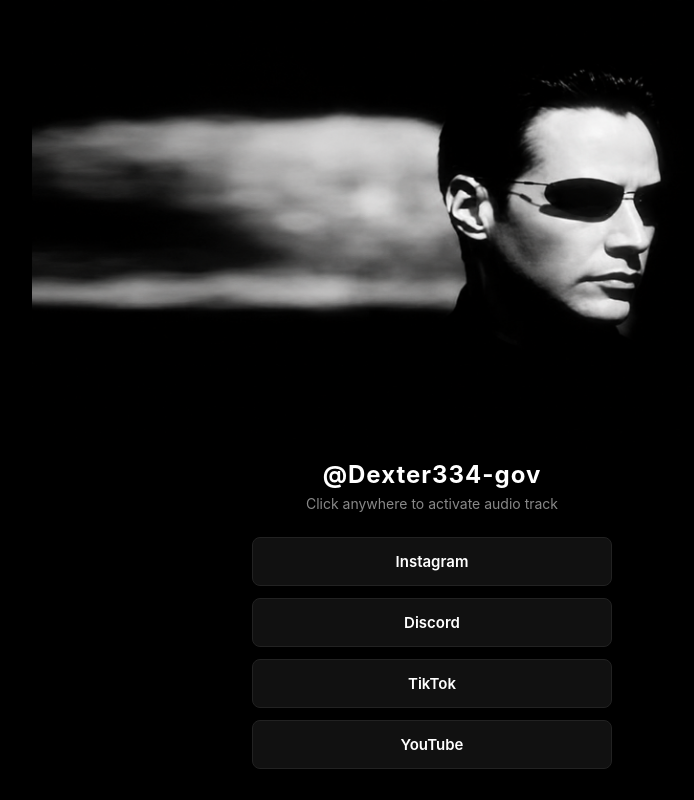
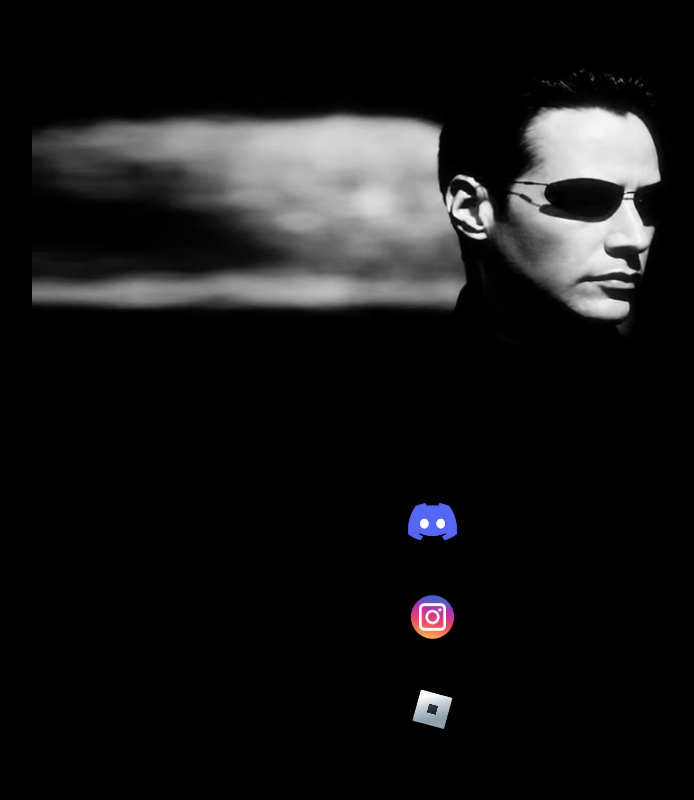
Before and after one commit to Dexter334-gov/Dexter334-gov.github.io, a plain HTML site: page index.html in a window 1280 px wide. Shown: the whole page, without its empty margins (208-902 px from the left). Drawn offline with Linux system fonts and the light colour scheme.

Commit message:
Update index.html

```diff
--- a/index.html
+++ b/index.html
@@ -11,9 +11,7 @@
             box-sizing: border-box;
         }
         body {
-            background-color: #000000; /* Pitch black matches the banner perfectly */
-            color: #ffffff;
-            font-family: -apple-system, BlinkMacSystemFont, "Segoe UI", Roboto, Helvetica, Arial, sans-serif;
+            background-color: #000000; /* Pitch black matches your banner */
             width: 100vw;
             min-height: 100vh;
             cursor: pointer;
@@ -23,69 +21,53 @@
             align-items: center;
         }
 
-        /* Container that fixes the image safely at the top */
+        /* Top Header Banner styling */
         .banner-container {
             width: 100%;
             display: flex;
             justify-content: center;
             background-color: #000000;
         }
-
         .banner-img {
             width: 100%;
-            max-width: 800px;  /* Keeps the image slightly smaller so links fit beautifully below */
-            height: auto;       /* Keeps original crisp proportions */
+            max-width: 800px;
+            height: auto;
             display: block;
         }
 
-        /* Content area below Neo */
-        .content-container {
+        /* Container for the vertical stack of custom image icons */
+        .icon-stack {
             width: 100%;
             max-width: 400px;
-            padding: 20px;
-            text-align: center;
-            margin-top: -10px; /* Seamlessly pulls content close to the image wrap */
+            padding: 50px 20px;
+            display: flex;
+            flex-direction: column;
+            align-items: center;
+            gap: 45px; /* Spacing between your icons */
         }
 
-        h1 {
-            font-size: 24px;
-            margin-bottom: 6px;
-            font-weight: 700;
-            letter-spacing: 1px;
+        /* Style for the clickable icon image wrapper */
+        .icon-link {
+            text-decoration: none;
+            transition: transform 0.25s ease, filter 0.25s ease;
+            display: inline-block;
         }
 
-        p {
-            font-size: 14px;
-            color: #888888;
-            margin-bottom: 25px;
+        /* Custom image dimension constraints */
+        .custom-icon {
+            width: 55px;  /* Clean size for readability */
+            height: auto;
+            display: block;
         }
 
-        /* Modern, minimal social button stack */
-        .links-stack {
-            display: flex;
-            flex-direction: column;
-            gap: 12px;
+        /* Hover action: smooth scaling bounce */
+        .icon-link:hover {
+            transform: scale(1.15);
         }
 
-        .social-button {
-            display: block;
-            padding: 14px;
-            background: #111111;
-            color: #ffffff;
-            text-decoration: none;
-            border-radius: 8px;
-            font-weight: 600;
-            font-size: 15px;
-            border: 1px solid #222222;
-            transition: all 0.2s ease;
-        }
-
-        /* Interactive highlight effect when hovering or tapping buttons */
-        .social-button:hover {
-            background: #ffffff;
-            color: #000000;
-            border-color: #ffffff;
-            transform: translateY(-2px);
+        /* Adds a neat dark aesthetic brightness pop when hovered */
+        .icon-link:active {
+            transform: scale(0.95);
         }
 
         audio {
@@ -100,33 +82,36 @@
         <img src="ChatGPT%20Image%20Aug%2012,%202026,%2003_37_01%20AM.png" alt="Neo Banner" class="banner-img">
     </div>
 
-    <!-- Main Content Underneath the Image -->
-    <div class="content-container">
-        <h1>@Dexter334-gov</h1>
-        <p>Click anywhere to activate audio track</p>
+    <!-- Clickable Custom Image Icons Stack -->
+    <div class="icon-stack">
 
-        <!-- Social Profiles Box -->
-        <div class="links-stack">
-            <!-- CHANGE THE LINKS BELOW TO YOUR REAL PROFILE PATHS -->
-            <a href="https://instagram.com" target="_blank" class="social-button">Instagram</a>
-            <a href="https://discord.com" target="_blank" class="social-button">Discord</a>
-            <a href="https://tiktok.com" target="_blank" class="social-button">TikTok</a>
-            <a href="https://youtube.com" target="_blank" class="social-button">YouTube</a>
-        </div>
+        <!-- DISCORD LINK -->
+        <a href="#" target="_blank" class="icon-link" title="Discord">
+            <img src="image-removebg-preview.png" alt="Discord" class="custom-icon">
+        </a>
+
+        <!-- INSTAGRAM LINK -->
+        <a href="#" target="_blank" class="icon-link" title="Instagram">
+            <img src="image-removebg-preview%20(1).png" alt="Instagram" class="custom-icon">
+        </a>
+
+        <!-- ROBLOX LINK -->
+        <a href="#" target="_blank" class="icon-link" title="Roblox">
+            <img src="image-removebg-preview%20(2).png" alt="Roblox" class="custom-icon">
+        </a>
+
     </div>
 
-    <!-- Hidden Audio File -->
+    <!-- Hidden Background Audio Player -->
     <audio id="bg-audio" autoplay loop>
         <source src="ACIDTEKK%20(Slowed).mp3" type="audio/mpeg">
     </audio>
 
     <script>
         const audio = document.getElementById('bg-audio');
-
         audio.play().catch(() => {
-            console.log("Browser blocked autoplay. Waiting for user to click the screen.");
+            console.log("Autoplay blocked. Awaiting screen click.");
         });
-
         document.body.addEventListener('click', () => {
             if (audio.paused) {
                 audio.play();
```
